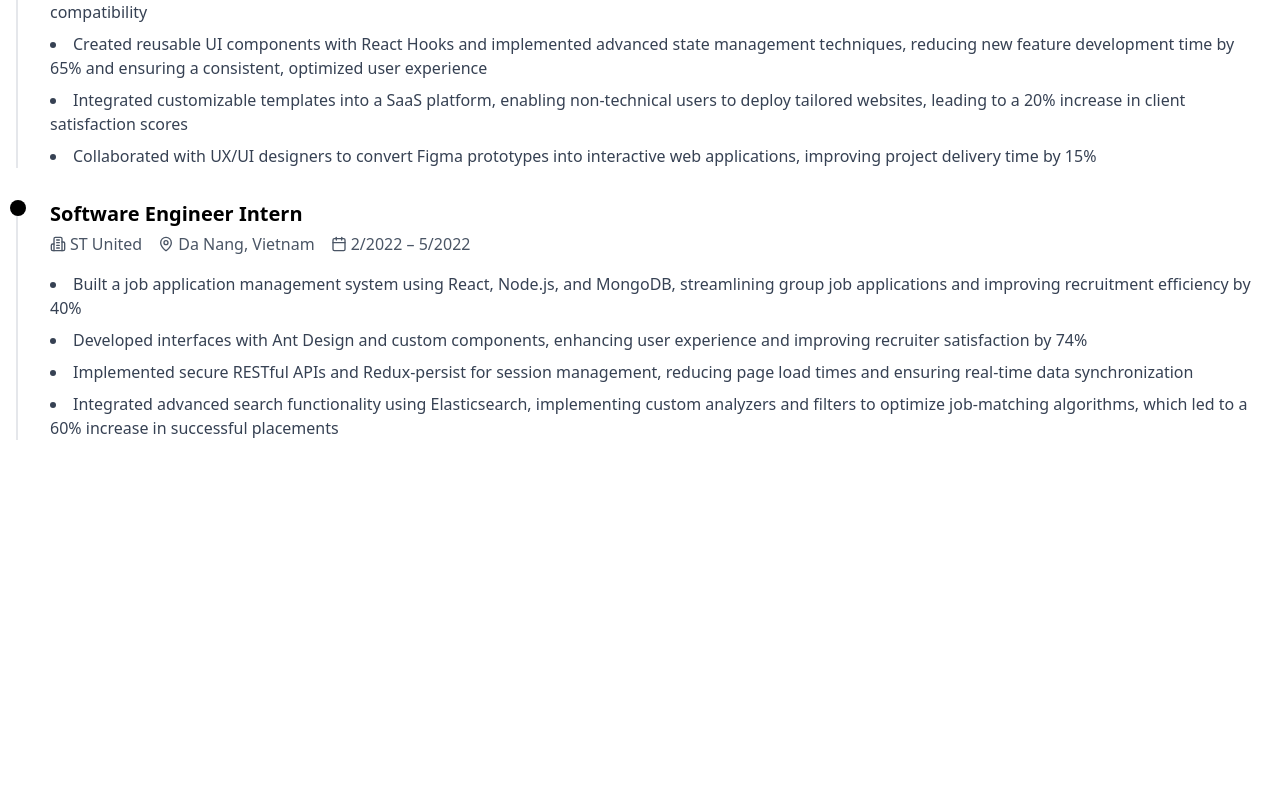
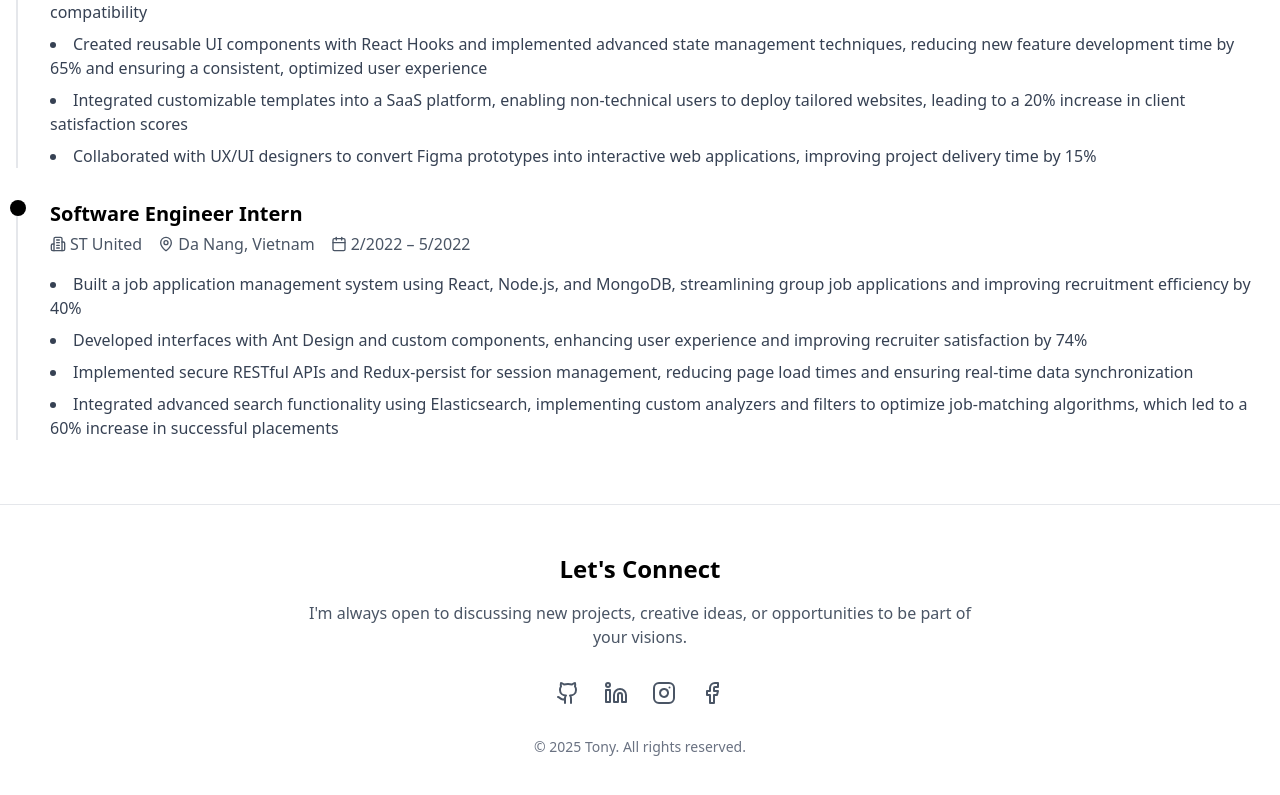
Before and after one commit to tonyphan04/tonyphan04.github.io, a React (Vite) app: page / in a window 1280 px wide. Shown: the part 2020-2815 px from the top of the page. Before the commit the page ends 2524 px from the top, so only its background shows below. Built offline with nearby package versions, Linux system fonts and the light colour scheme.

Commit message:
add footer

```diff
--- /dev/null
+++ b/src/pages/components/footer.tsx
@@ -0,0 +1,61 @@
+import { Github, Linkedin, Instagram, Facebook } from "lucide-react";
+
+export function Footer() {
+  return (
+    <footer className="w-full bg-white border-t border-gray-200 py-12">
+      <div className="container mx-auto px-4">
+        <div className="flex flex-col items-center space-y-8">
+          {/* Contact Message */}
+          <div className="text-center max-w-2xl">
+            <h3 className="text-2xl font-bold mb-4">Let's Connect</h3>
+            <p className="text-gray-600">
+              I'm always open to discussing new projects, creative ideas, or
+              opportunities to be part of your visions.
+            </p>
+          </div>
+
+          {/* Social Links */}
+          <div className="flex space-x-6">
+            <a
+              href="https://github.com/yourusername"
+              target="_blank"
+              rel="noopener noreferrer"
+              className="text-gray-600 hover:text-black transition-colors"
+            >
+              <Github className="h-6 w-6" />
+            </a>
+            <a
+              href="https://linkedin.com/in/yourusername"
+              target="_blank"
+              rel="noopener noreferrer"
+              className="text-gray-600 hover:text-black transition-colors"
+            >
+              <Linkedin className="h-6 w-6" />
+            </a>
+            <a
+              href="https://instagram.com/yourusername"
+              target="_blank"
+              rel="noopener noreferrer"
+              className="text-gray-600 hover:text-black transition-colors"
+            >
+              <Instagram className="h-6 w-6" />
+            </a>
+            <a
+              href="https://facebook.com/yourusername"
+              target="_blank"
+              rel="noopener noreferrer"
+              className="text-gray-600 hover:text-black transition-colors"
+            >
+              <Facebook className="h-6 w-6" />
+            </a>
+          </div>
+
+          {/* Copyright */}
+          <div className="text-gray-500 text-sm">
+            © {new Date().getFullYear()} Tony. All rights reserved.
+          </div>
+        </div>
+      </div>
+    </footer>
+  );
+}
--- a/src/pages/homepage.tsx
+++ b/src/pages/homepage.tsx
@@ -2,6 +2,7 @@ import { CarouselSkills } from "./components/carousel-skills";
 import { Banner } from "./components/banner";
 import { ProjectsSection } from "./components/projects-section";
 import { CareerTimeline } from "./components/career-timeline";
+import { Footer } from "./components/footer";
 
 const HomePage = () => {
   return (
@@ -12,6 +13,7 @@ const HomePage = () => {
       </div>
       <ProjectsSection />
       <CareerTimeline />
+      <Footer />
     </div>
   );
 };
```
